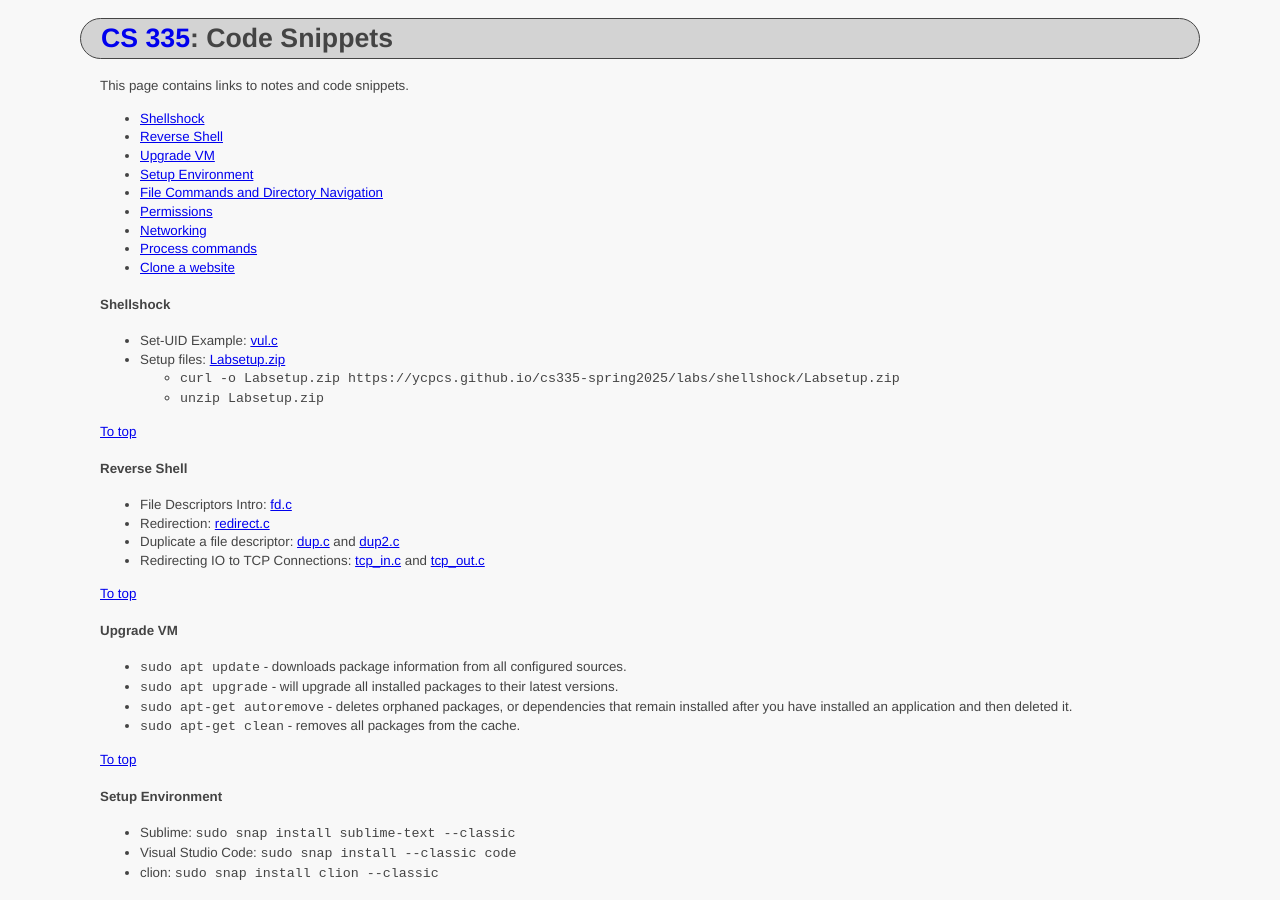
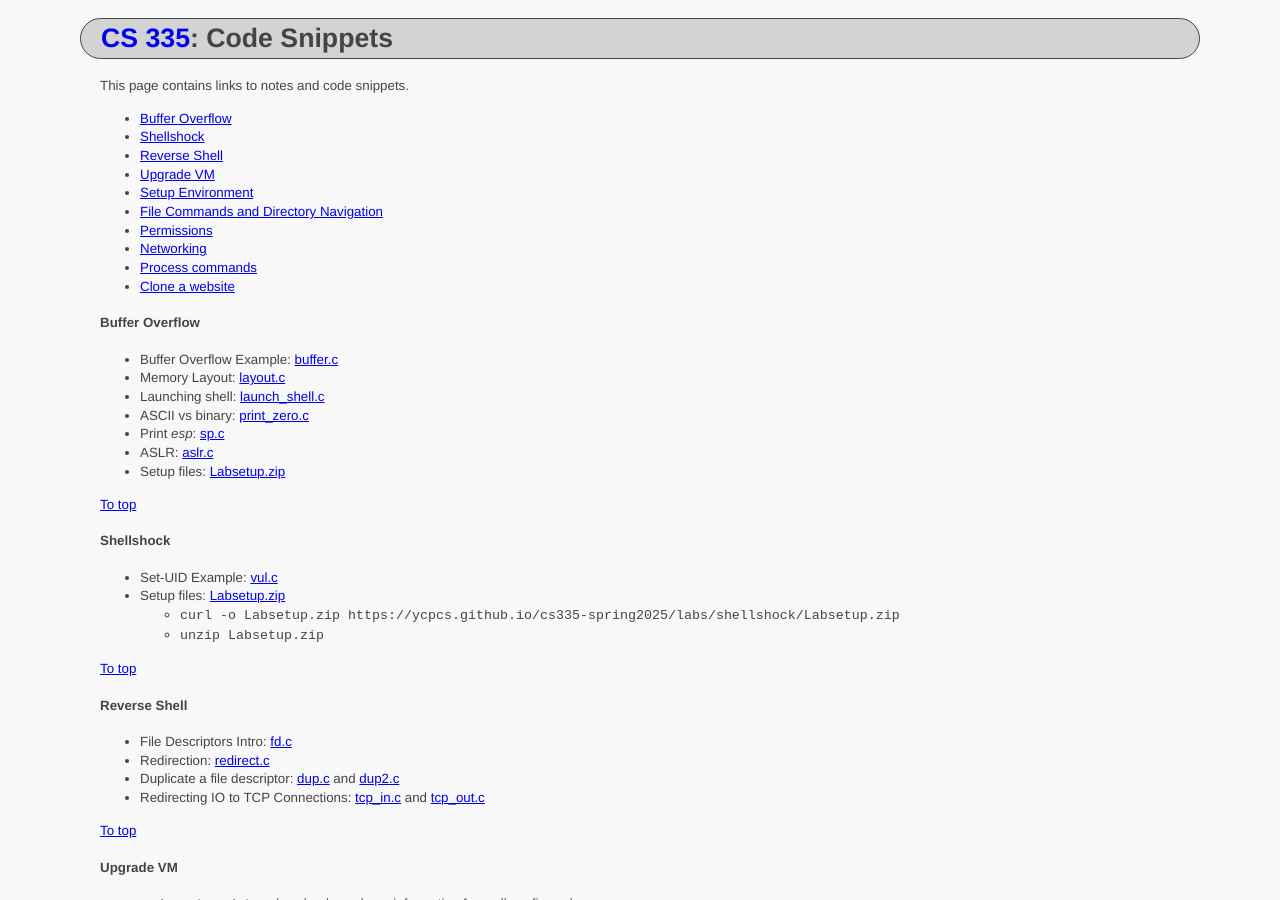
Before and after one commit to ycpcs/cs335-spring2025, a Jekyll site: the page built from notes/index.md, in a window 1280 px wide and 900 px high. Built offline with Jekyll 4.4.1, drawn with Linux system fonts in a browser that asks for light colours.

Commit message:
add notes

```diff
--- a/notes/index.md
+++ b/notes/index.md
@@ -6,6 +6,7 @@ title: "Code Snippets"
 
 This page contains links to notes and code snippets.
 
+- [Buffer Overflow](#buffer-overflow)
 - [Shellshock](#shellshock)
 - [Reverse Shell](#reverse-shell)
 - [Upgrade VM](#upgrade-vm)
@@ -15,6 +16,17 @@ This page contains links to notes and code snippets.
 - [Networking](#networking)
 - [Process commands](#process-commands)
 - [Clone a website](#clone-a-website)
+
+#### Buffer Overflow
+- Buffer Overflow Example: <a href=".\buffer\buffer.c" target="_blank">buffer.c</a>
+- Memory Layout: <a href=".\buffer\layout.c" target="_blank">layout.c</a>
+- Launching shell: <a href=".\buffer\launch_shell.c" target="_blank">launch_shell.c</a>
+- ASCII vs binary: <a href=".\buffer\print_zero.c" target="_blank">print_zero.c</a>
+- Print *esp*: <a href=".\buffer\sp.c" target="_blank">sp.c</a>
+- ASLR: <a href=".\buffer\aslr.c" target="_blank">aslr.c</a>
+- Setup files: [Labsetup.zip](..\labs\buffer\Labsetup.zip)
+
+<a href="#">To top</a>
 
 #### Shellshock
 - Set-UID Example: <a href=".\shellshock\vul.c" target="_blank">vul.c</a>
```
